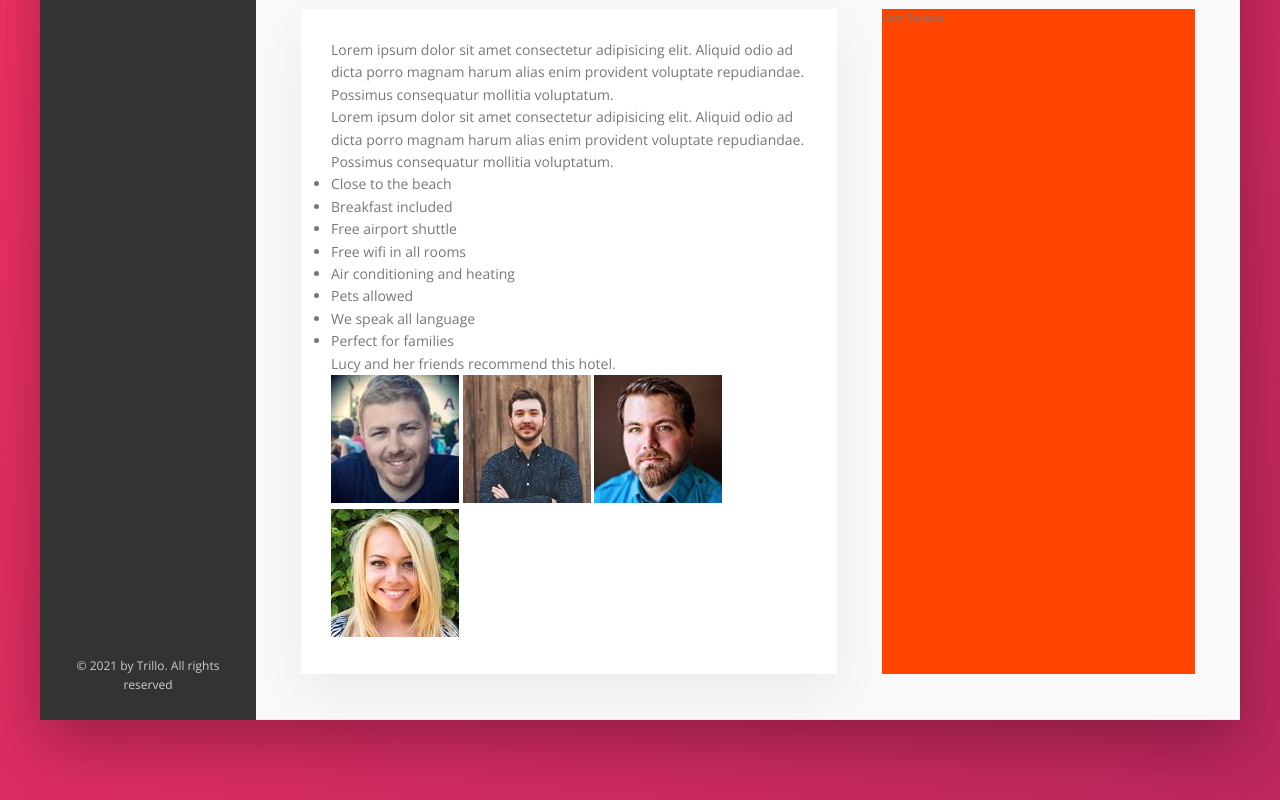
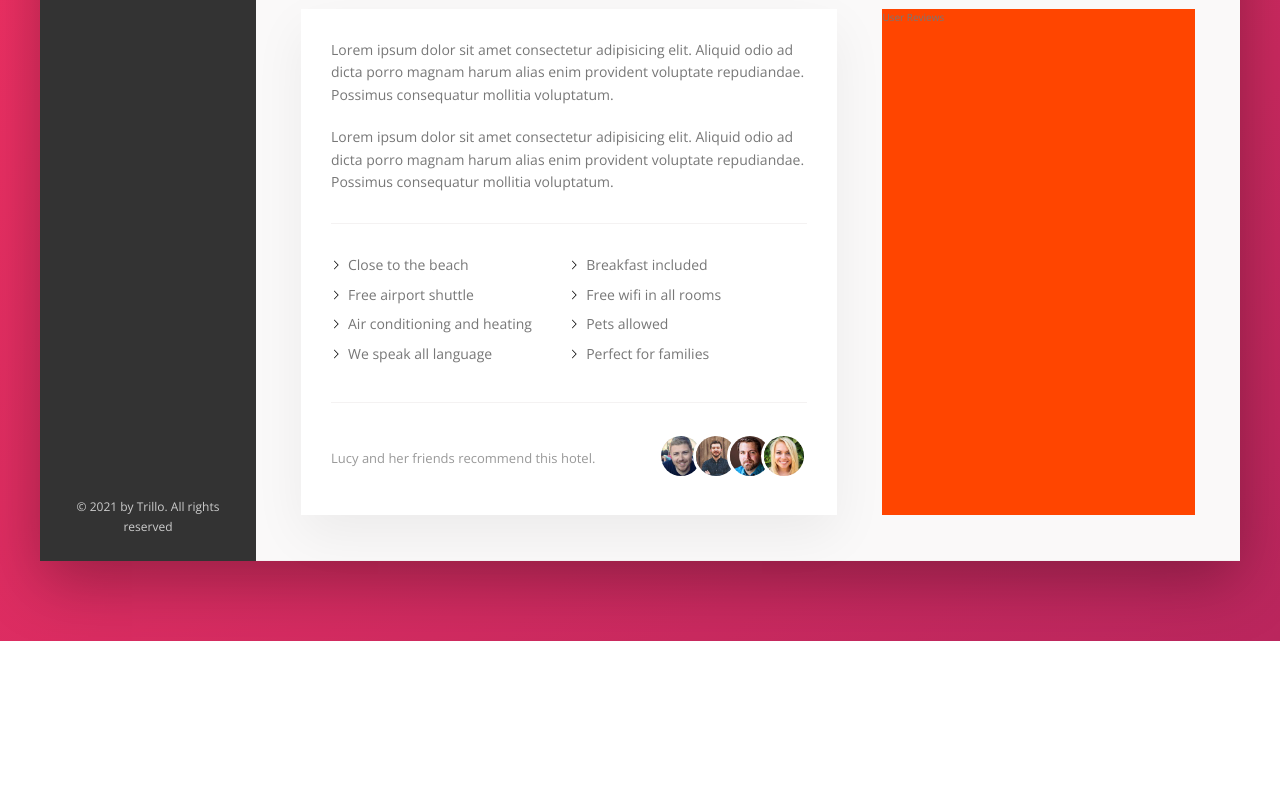
Before and after one commit to estebancasas9817/Trillo, a plain HTML site: page index.html in a window 1280 px wide. Shown: the part 638-1438 px from the top of the page. After the commit the page ends 1279 px from the top, so only its background shows below. Drawn offline with nearby package versions, Linux system fonts and the light colour scheme.

Commit message:
Terminado descripcion

```diff
--- a/sass/_components.scss
+++ b/sass/_components.scss
@@ -264,3 +264,51 @@
 		box-shadow: none;
 	}
 }
+
+.paragraph:not(:last-of-type) {
+	margin-bottom: 2rem;
+}
+
+.list {
+	list-style: none;
+	margin: 3rem 0;
+	padding: 3rem 0;
+	border-top: var(--line);
+	border-bottom: var(--line);
+	display: flex;
+	flex-wrap: wrap;
+
+	&__item {
+		flex: 0 0 50%;
+		margin-bottom: 0.7rem;
+	}
+	&__item::before {
+		content: '';
+		display: inline-block;
+		width: 1rem;
+		height: 1rem;
+		margin-right: 0.7rem;
+		// PARA BROWSERS VIEJOS
+		background-image: url(../img/chevron-thin-right.svg);
+		background-size: cover;
+	}
+}
+.recommend {
+	font-size: 1.3rem;
+	color: var(--grey-dark-3);
+	display: flex;
+	justify-content: space-between;
+	align-items: center;
+
+	&__photo {
+		box-sizing: content-box;
+		height: 4rem;
+		width: 4rem;
+		border-radius: 50%;
+		border: 3px solid #fff;
+
+		&:not(:last-child) {
+			margin-right: -1.5rem;
+		}
+	}
+}
```
Also changed, not shown: css/main.css.
